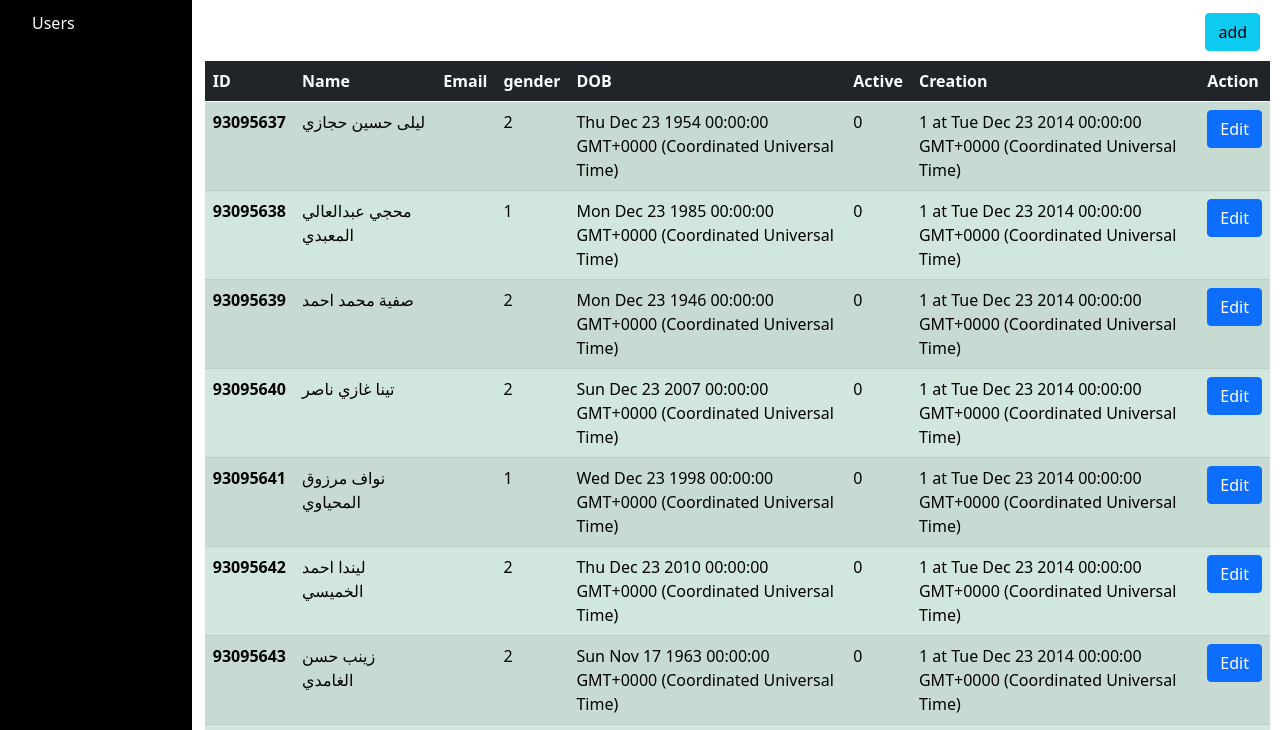
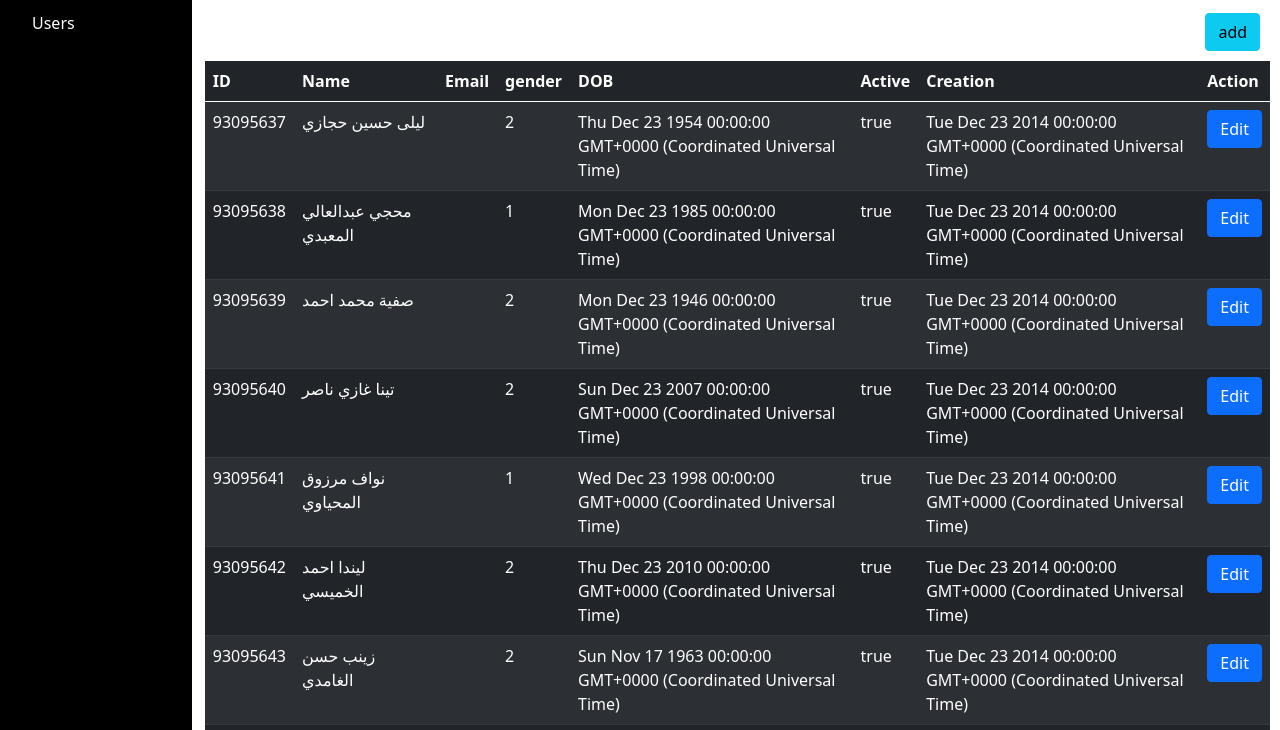
Before and after one commit to MuhmmadAwd/patientProject, a plain HTML site: page index.html in a window 1280 px wide. Shown: the part 53-783 px from the top of the page. Drawn offline with Linux system fonts and the light colour scheme.

Commit message:
Templating :: Create (renderTemplate) function

```diff
--- a/app/main.js
+++ b/app/main.js
@@ -12,23 +12,29 @@ function navigate(dataComponent) {
   $(`.${dataComponent}`).show();
 }
 function renderTable() {
+  let templateText = $("#patient-list-template").html();
+
   patientsData.forEach((data) => {
-    let RenderTemplate = `
-    <tr class="table-success">
-    <th scope="row">${data.ID}</th>
-    <td> ${data.fname} ${data.mname} ${data.lname} </td>
-    <td>${data.email}</td>
-    <td>${data.gender}</td>
-    <td>${data.DOB}</td>
-    <td>${data.status}</td>
-    <td>${data.CreatedBy} at ${data.creationDate}</td>
-    <td>
-      <button class="btn btn-primary" data-target="patient-edit">
-        Edit
-      </button>
-    </td>
-  </tr>
-  `;
+    let RenderTemplate = Rendertemplate(templateText, data);
+
     $(".patient-list-body").append(RenderTemplate);
   });
 }
+
+Rendertemplate = (templateText, data) => {
+  for (let i = 0; i < 10; i++) {
+    let fisrtBraces = templateText.search("{{");
+    let lastBraces = templateText.search("}}");
+    let propertyWithBreaces = templateText.slice(fisrtBraces, lastBraces + 2);
+    let property = templateText.slice(fisrtBraces + 2, lastBraces);
+    let propertyData = data[property];
+    let editTemplateText = templateText.replace(
+      propertyWithBreaces,
+      propertyData
+    );
+    let orignalTemplateText = templateText;
+    templateText = editTemplateText;
+    orignalTemplateText = editTemplateText;
+  }
+  return templateText;
+};
--- a/index.html
+++ b/index.html
@@ -60,6 +60,25 @@
           </thead>
           <tbody class="patient-list-body"></tbody>
         </table>
+        <template id="patient-list-template">
+          <tr class="table-row">
+            <td class="patient-id" data-id="{{ID}}">{{ID}}</td>
+            <td class="patient-name">{{fname}} {{mname}} {{lname}}</td>
+            <td class="patient-email">{{email}}</td>
+            <td class="patient-gender">{{gender}}</td>
+            <td class="patient-DOB">{{DOB}}</td>
+            <td class="patient-Active">{{Active}}</td>
+            <td class="patient-creationDate">{{creationDate}}</td>
+            <td class="patient-Edit-btn">
+              <button
+                class="btn btn-primary patient-EditBtn router-link"
+                data-component=".patient-edit"
+              >
+                Edit
+              </button>
+            </td>
+          </tr>
+        </template>
       </div>
 
       <!--=======  End of patient-list  ========-->
```
